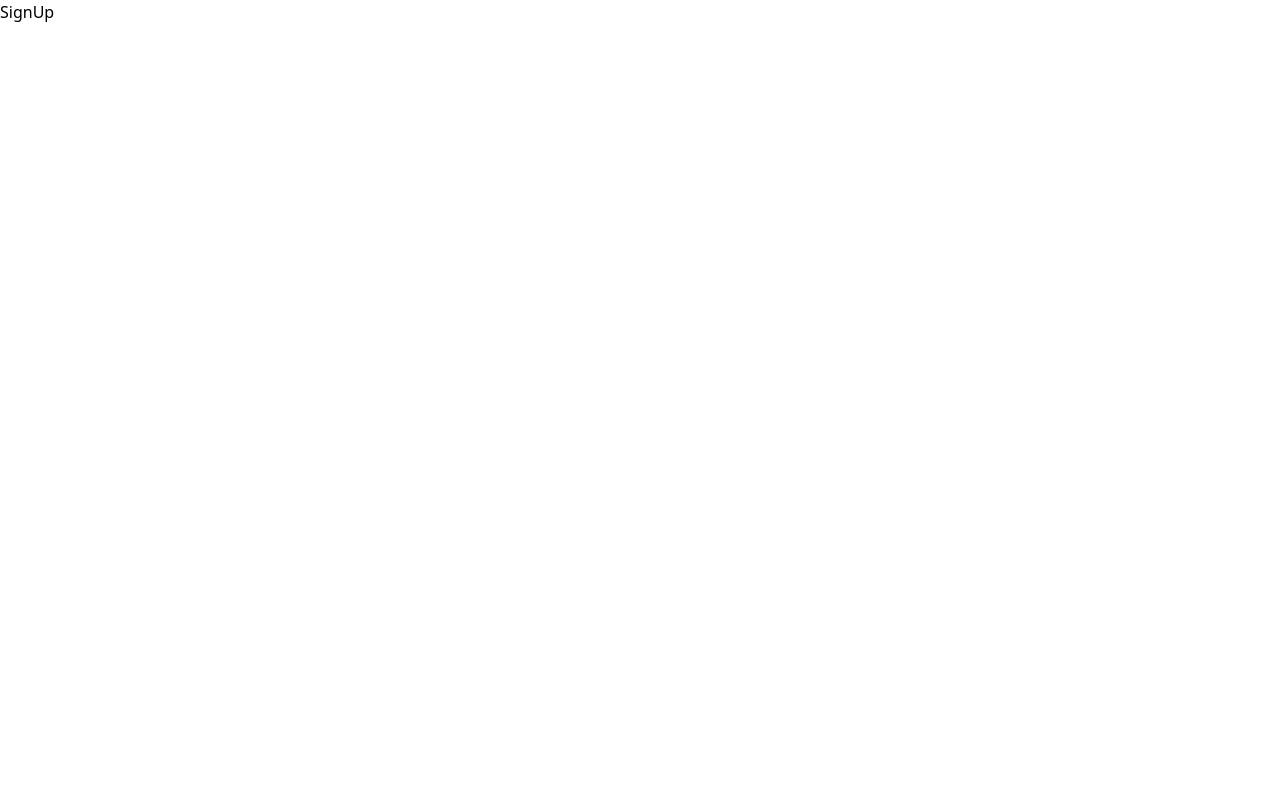
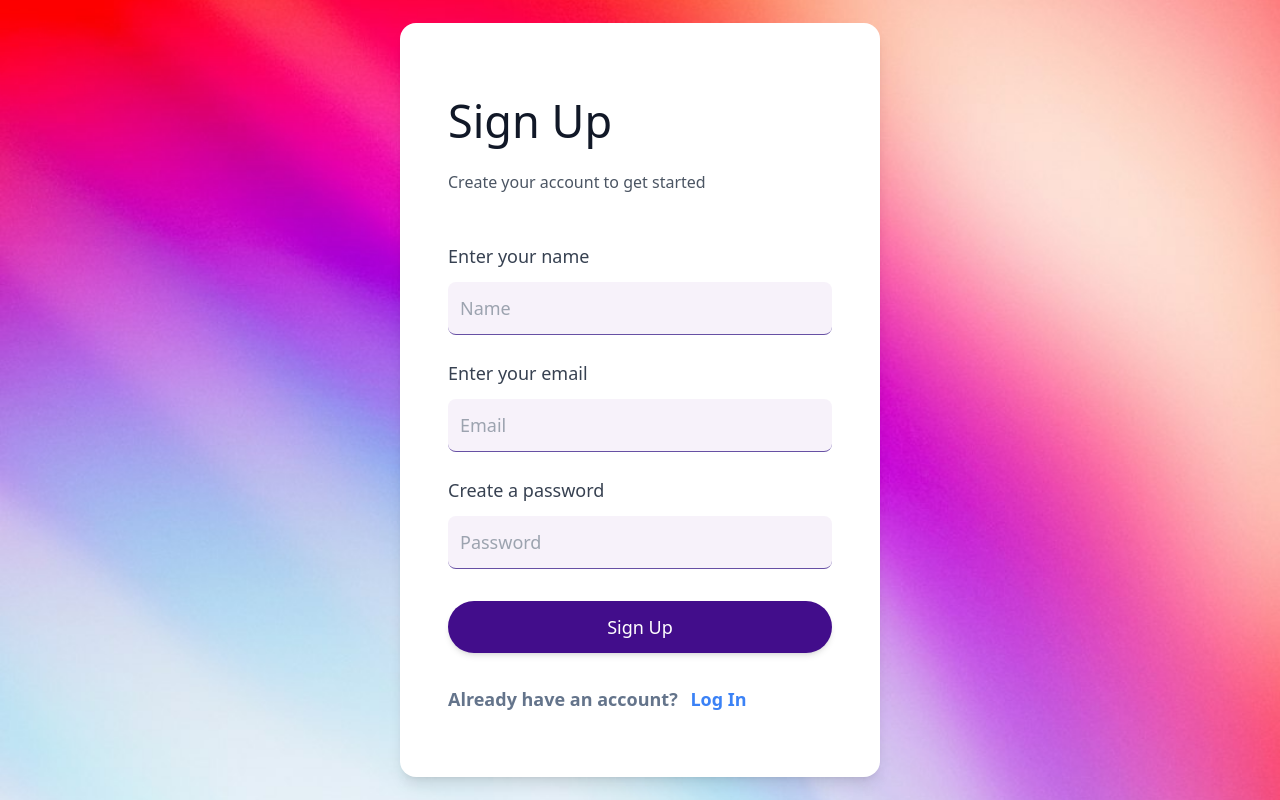
Before and after one commit to Y-ashbhatt/Billboard, a React (Vite) app in the folder client/: page /signup in a window 1280 px wide. Built offline with nearby package versions, Linux system fonts and the light colour scheme.

Commit message:
Complete SignUp Page

```diff
--- a/client/src/App.jsx
+++ b/client/src/App.jsx
@@ -7,13 +7,14 @@ import SuccessPage from "./pages/SuccessPage/SuccessPage";
 import PreviewPage from "./pages/PreviewPage/PreviewPage";
 import LogIn from "./pages/logIn/LogIn";
 import SignUp from "./pages/signUp/SignUp";
+import GetStarted from "./pages/getStarted/GetStarted";
 
 const App = () => {
   const location = useLocation();
 
   // List of routes where the <main> styling is required
   const mainStyledRoutes = [
-    "/",
+    "/home",
     "/upload-billboard",
     "/upload-banner",
     "/success",
@@ -28,7 +29,7 @@ const App = () => {
           className={`h-screen w-screen bg-[url('/back.png')] bg-cover bg-center flex flex-col items-center justify-center`}
         >
           <Routes>
-            <Route path="/" element={<Home />} />
+            <Route path="/home" element={<Home />} />
             <Route path="/upload-billboard" element={<UploadBillboard />} />
             <Route path="/upload-banner" element={<UploadBanner />} />
             <Route path="/success" element={<SuccessPage />} />
@@ -37,7 +38,8 @@ const App = () => {
         </main>
       ) : (
         <Routes>
-          <Route path="/signin" element={<LogIn />} />
+          <Route path="/Login" element={<LogIn />} />
+          <Route path="/" element={<GetStarted />} />
           <Route path="/signup" element={<SignUp />} />
         </Routes>
       )}
--- a/client/src/pages/signUp/SignUp.jsx
+++ b/client/src/pages/signUp/SignUp.jsx
@@ -1,7 +1,112 @@
-import React from "react";
+import React, { useState } from "react";
+import { useNavigate } from "react-router-dom";
 
 const SignUp = () => {
-  return <div>SignUp</div>;
+  const [name, setName] = useState("");
+  const [email, setEmail] = useState("");
+  const [password, setPassword] = useState("");
+  const navigate = useNavigate();
+
+  const handleSignUp = (e) => {
+    e.preventDefault();
+    // Add your signup logic here (e.g., API call)
+    if (name && email && password) {
+      console.log("Signed up:", { name, email, password });
+      navigate("/home"); // Redirect to Home page after successful signup
+    } else {
+      alert("Please fill in all fields.");
+    }
+  };
+
+  const handleLogInRedirect = () => {
+    navigate("/login");
+  };
+
+  return (
+    <div
+      className="flex items-center justify-center min-h-screen bg-cover bg-center"
+      style={{ backgroundImage: "url('/Login.jpeg')" }} // Replace with your image path
+    >
+      <div className="bg-white w-[480px] py-16 px-12 shadow-lg rounded-2xl">
+        {/* Header */}
+        <h1 className="text-[45px] font-normal text-gray-900 mb-2">Sign Up</h1>
+        <p className="text-gray-600 mt-4 text-base mb-12">
+          Create your account to get started
+        </p>
+
+        {/* Form */}
+        <form onSubmit={handleSignUp} className="flex flex-col">
+          {/* Name Input */}
+          <label
+            htmlFor="name"
+            className="mb-3 text-lg font-medium text-gray-700"
+          >
+            Enter your name
+          </label>
+          <input
+            type="text"
+            id="name"
+            placeholder="Name"
+            className="p-3 mb-6 text-lg text-gray-900 bg-[#F7F2FA] rounded-lg border-b border-[#6750A4] focus:outline-none focus:ring-2 focus:ring-blue-500 focus:border-blue-500"
+            value={name}
+            onChange={(e) => setName(e.target.value)}
+          />
+
+          {/* Email Input */}
+          <label
+            htmlFor="email"
+            className="mb-3 text-lg font-medium text-gray-700"
+          >
+            Enter your email
+          </label>
+          <input
+            type="email"
+            id="email"
+            placeholder="Email"
+            className="p-3 mb-6 text-lg text-gray-900 bg-[#F7F2FA] rounded-lg border-b border-[#6750A4] focus:outline-none focus:ring-2 focus:ring-blue-500 focus:border-blue-500"
+            value={email}
+            onChange={(e) => setEmail(e.target.value)}
+          />
+
+          {/* Password Input */}
+          <label
+            htmlFor="password"
+            className="mb-3 text-lg font-medium text-gray-700"
+          >
+            Create a password
+          </label>
+          <input
+            type="password"
+            id="password"
+            placeholder="Password"
+            className="p-3 mb-8 text-lg text-gray-900 bg-[#F7F2FA] rounded-lg border-b border-[#6750A4] focus:outline-none focus:ring-2 focus:ring-blue-500 focus:border-blue-500"
+            value={password}
+            onChange={(e) => setPassword(e.target.value)}
+          />
+
+          {/* Sign Up Button */}
+          <button
+            type="submit"
+            className="w-full bg-[#420d8b] text-white py-3 rounded-full text-lg font-medium shadow-md focus:outline-none focus:ring-2 focus:ring-offset-2"
+          >
+            Sign Up
+          </button>
+        </form>
+
+        {/* Log In Redirect */}
+        <p className="mt-8 font-semibold text-lg text-slate-500">
+          Already have an account?{" "}
+          <button
+            type="button"
+            className="text-blue-500 ml-2 hover:underline"
+            onClick={handleLogInRedirect}
+          >
+            Log In
+          </button>
+        </p>
+      </div>
+    </div>
+  );
 };
 
 export default SignUp;
```
